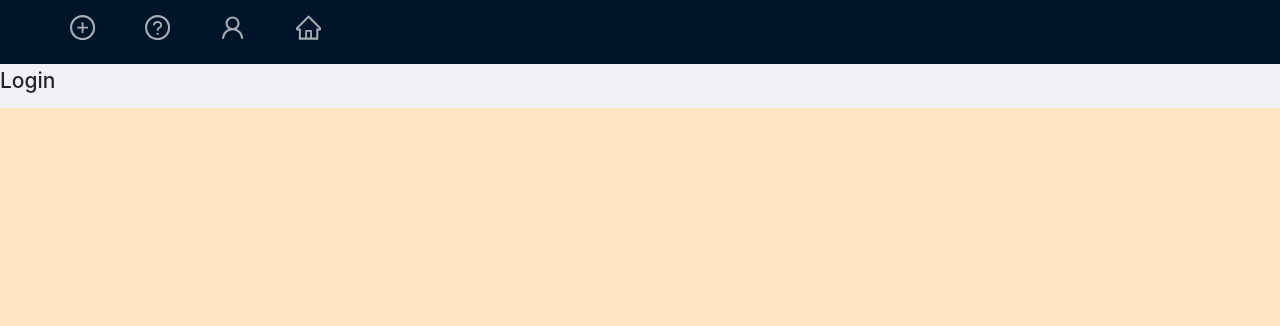
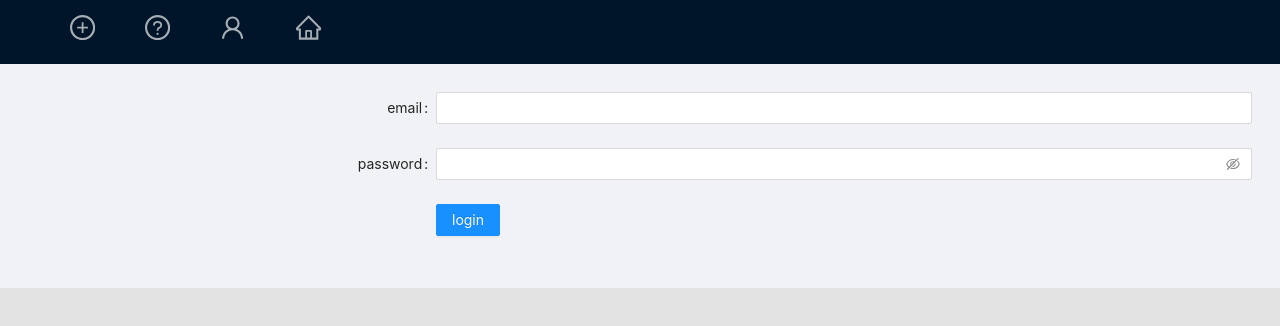
Before and after one commit to brahmk/my-restaurant-api, a React (Create React App) app: page /login in a window 1280 px wide. Shown: the top 326 px of the page. Built offline with nearby package versions, Linux system fonts and the light colour scheme.

Commit message:
added login page

```diff
--- a/package.json
+++ b/package.json
@@ -8,6 +8,7 @@
     "@testing-library/react": "^13.2.0",
     "@testing-library/user-event": "^13.5.0",
     "antd": "^4.20.5",
+    "firebase": "^9.8.1",
     "react": "^18.1.0",
     "react-dom": "^18.1.0",
     "react-router-dom": "^6.3.0",
--- a/src/App.css
+++ b/src/App.css
@@ -1,3 +1,3 @@
 body {
-  background-color: bisque;
+  background-color: rgb(228, 227, 227);
 }
--- a/src/App.js
+++ b/src/App.js
@@ -2,6 +2,9 @@ import "./App.css";
 import { BrowserRouter, Routes, Route } from "react-router-dom";
 //Routes is like a switch/case statement, Route is the case
 import RestaurantList from "./components/RestaurantList";
+import Login from "./components/Login";
+
+import RestaurantPage from "./components/RestaurantPage";
 import MenuBar from "./components/MenuBar";
 import { Layout, Menu } from "antd";
 import {
@@ -22,9 +25,10 @@ function App() {
           </Header>
           <Content>
             <Routes>
+            <Route path='/restaurants/:restaurantId' element={<RestaurantPage/>}/>
             <Route path='add' element={<h1>Add Restaurant</h1>}/>
             <Route path='random' element={<h1>Random</h1>}/>
-            <Route path='login' element={<h1>Login</h1>}/>
+            <Route path='login' element={<Login />}/>
               <Route path="/" element={<RestaurantList />} />
 
 
--- /dev/null
+++ b/src/components/Login.jsx
@@ -0,0 +1,40 @@
+// Import the functions you need from the SDKs you need
+import { initializeApp } from "firebase/app";
+// TODO: Add SDKs for Firebase products that you want to use
+// https://firebase.google.com/docs/web/setup#available-libraries
+import { Button, Form, Input } from "antd";
+// Your web app's Firebase configuration
+const firebaseConfig = {
+  apiKey: "AIzaSyCdo0oyeecAdZVMD2WlbVMDFx3j4-uceRs",
+  authDomain: "my-first-firestore-bk.firebaseapp.com",
+  projectId: "my-first-firestore-bk",
+  storageBucket: "my-first-firestore-bk.appspot.com",
+  messagingSenderId: "299279979419",
+  appId: "1:299279979419:web:ea19db5be444dba301873e",
+};
+
+// Initialize Firebase
+const app = initializeApp(firebaseConfig);
+
+export default function Login() {
+  return (
+    <>
+    <section style={{padding:' 2em'}}>
+      <Form
+      labelCol={{span: 8}}
+          wrapperCol={{span: 16}}>
+        <Form.Item label="email" name="email">
+          <Input />
+        </Form.Item>
+        <Form.Item label="password" name="password">
+          <Input.Password />
+        </Form.Item>
+        <Form.Item wrapperCol={{span:16, offset: 8}}>
+        <Button type="primary" htmlType="Submit">login</Button>
+
+        </Form.Item>
+      </Form>
+      </section>
+    </>
+  );
+}
--- a/src/components/RestaurantCard.jsx
+++ b/src/components/RestaurantCard.jsx
@@ -1,4 +1,5 @@
 import React from "react";
+import { useNavigate } from "react-router-dom";
 import {Col, Card} from 'antd'
 const {Meta} = Card;
 
@@ -6,14 +7,15 @@ const {Meta} = Card;
 
 
 export default function RestaurantCard({ restaurant}) {
+    let navigate = useNavigate()
 
     return (
         <>
-                  <Col style={{width: '300px', margin: '1em'}} key={restaurant.id}>
-                <Card
-                cover={<img src = {restaurant.image} alt={`Typical meal at ${restaurant.name}`}/>}
+                  <Col style={{width: '300px', margin: '1em'}} key={restaurant?.id}>
+                <Card  onClick={() => navigate(`/restaurants/${restaurant?.id}`)}
+                cover={<img src = {restaurant?.image} alt={`Typical meal at ${restaurant?.name}`}/>}
                 hoverable>
-                    <Card.Meta title={restaurant.name} description={restaurant.address} />
+                    <Card.Meta title={restaurant?.name} description={restaurant?.address} />
 
 
 
--- /dev/null
+++ b/src/components/RestaurantPage.jsx
@@ -0,0 +1,23 @@
+import React from "react";
+import { useEffect, useState } from "react";
+import { useParams, Link } from "react-router-dom";
+import RestaurantCard from "./RestaurantCard";
+
+export default function RestaurantPage() {
+  const { restaurantId } = useParams();
+  const [restaurant, setRestaurant] = useState();
+  useEffect(() => {
+    //fetch rest by id
+    fetch(`https://my-first-firestore-bk.web.app/restaurants/${restaurantId}`)
+      .then((response) => response.json())
+      .then((data) => setRestaurant(data))
+      .catch(console.error);
+  }, [restaurantId]);
+  return (
+    <>
+
+      <Link to="/">&lt; Back</Link>
+      <RestaurantCard restaurant={restaurant} />
+    </>
+  );
+}
```
Also changed, not shown: 1 other file (tests, documents, lock files or other folders).
